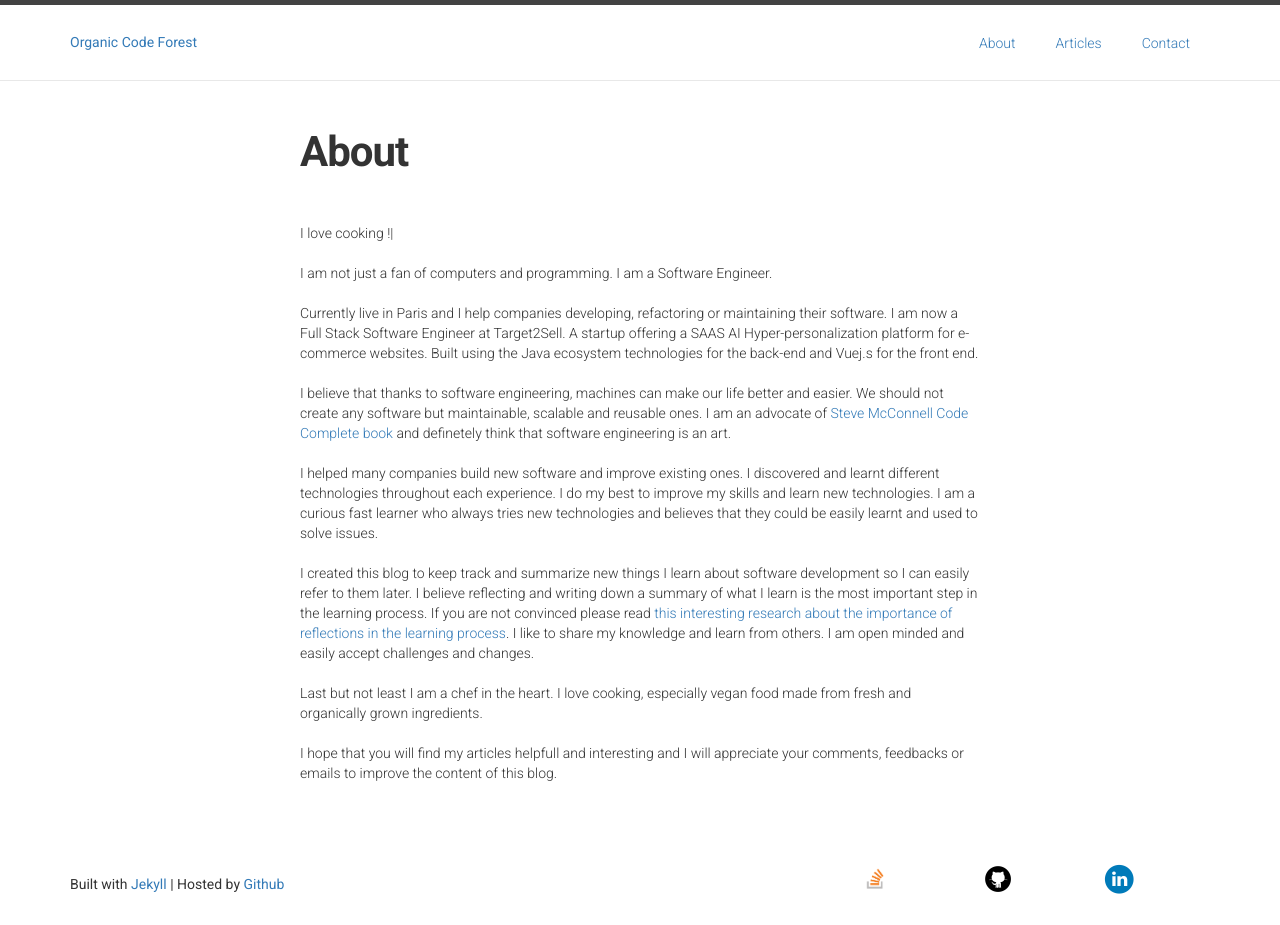
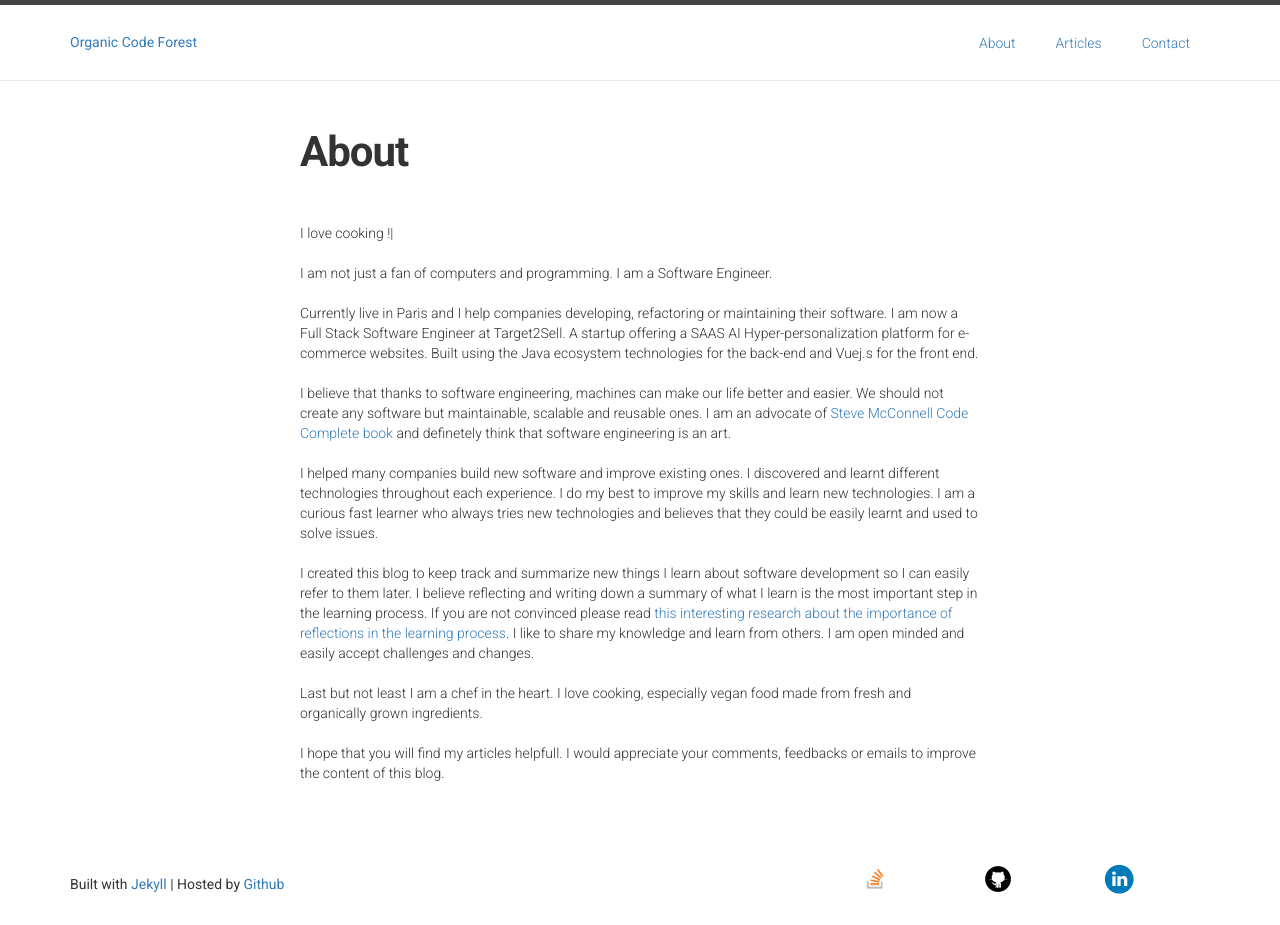
Before and after one commit to mehdi-aouadi/mehdi-aouadi.github.io, a Jekyll site: the page built from about.md, in a window 1280 px wide. Built offline with Jekyll 4.4.1, drawn with Linux system fonts in a browser that asks for light colours; nearby versions of some CDN libraries.

Commit message:
[1] Update about section

```diff
--- a/about.md
+++ b/about.md
@@ -27,4 +27,5 @@ I like to share my knowledge and learn from others. I am open minded and easily
 Last but not least I am a chef in the heart. I love cooking, especially vegan food made from fresh and organically grown ingredients.
 <br>
 <br>
-I hope that you will find my articles helpfull and interesting and I will appreciate your comments, feedbacks or emails to improve the content of this blog.
+I hope that you will find my articles helpfull.
+I would appreciate your comments, feedbacks or emails to improve the content of this blog.
```
